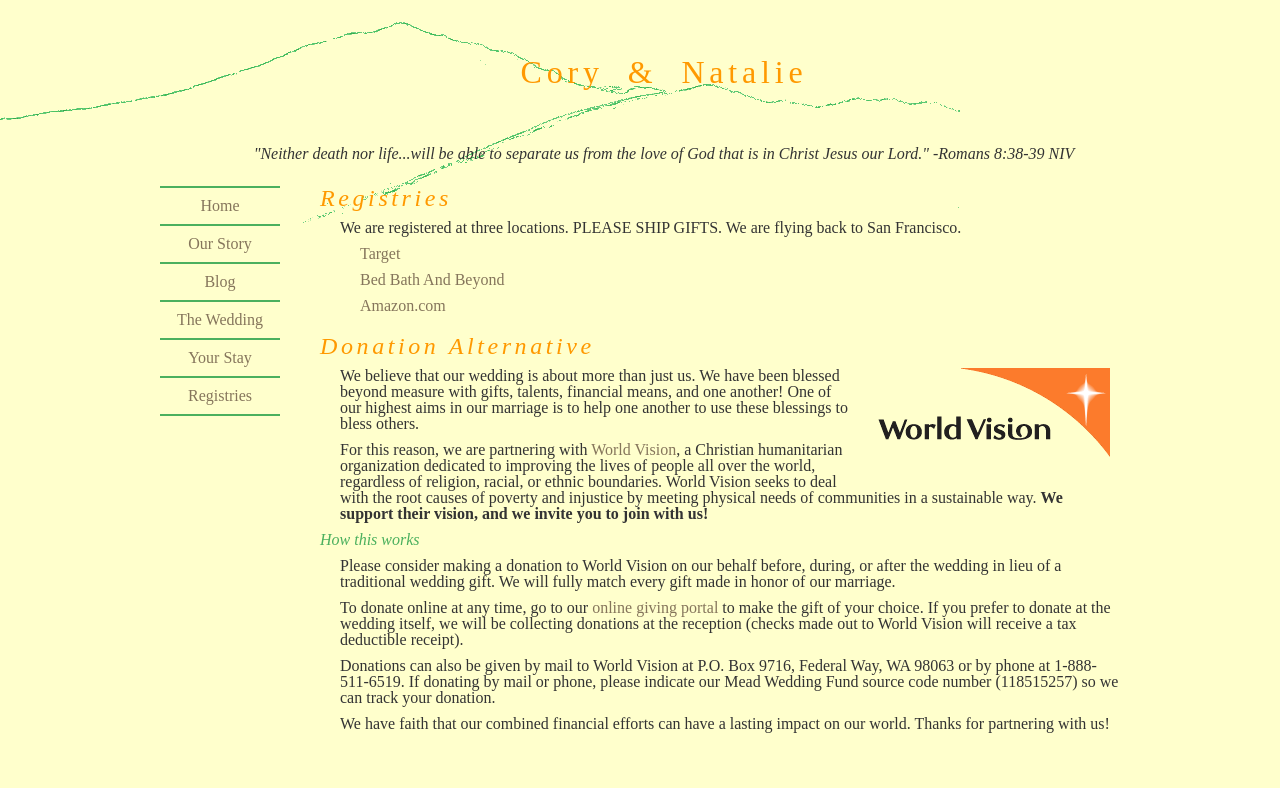
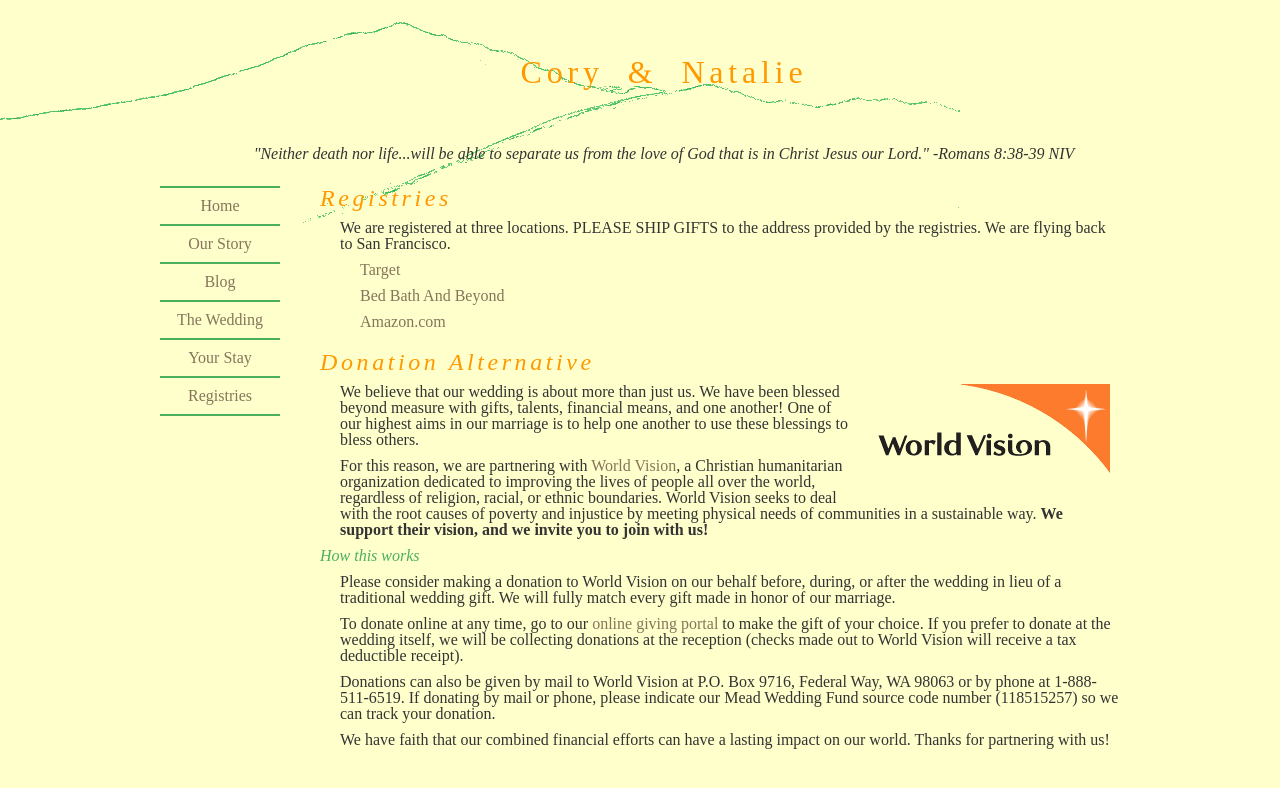
Before and after one commit to natalieh/wedding, a Jekyll site: the page built from registries/index.html, in a window 1280 px wide. Shown: the top 788 px of the page. Built offline with Jekyll 4.4.1, drawn with Linux system fonts in a browser that asks for light colours.

Commit message:
Update index.html

```diff
--- a/registries/index.html
+++ b/registries/index.html
@@ -7,7 +7,7 @@
         Registries
     </div>
     <p>
-        We are registered at three locations. <bold>PLEASE SHIP GIFTS. </bold>  We are flying back to San Francisco.
+        We are registered at three locations. <bold>PLEASE SHIP GIFTS to the address provided by the registries. </bold>  We are flying back to San Francisco.
 
         <ul>
             <li><a href="http://www.target.com/GiftRegistrySearchViewCmd?registryType=WD&jsRequest=true&catalogId=10051&status=completePage&cumulativeTime=-1&listId=rCpAzY145zsm1T1wmsy9pw&noOfPings=&registryFirstName=natalie&langId=-1&segmentGrpName=F&storeId=10151&registryLastName=hildebrandt" target="blank">Target</a></li>
```
